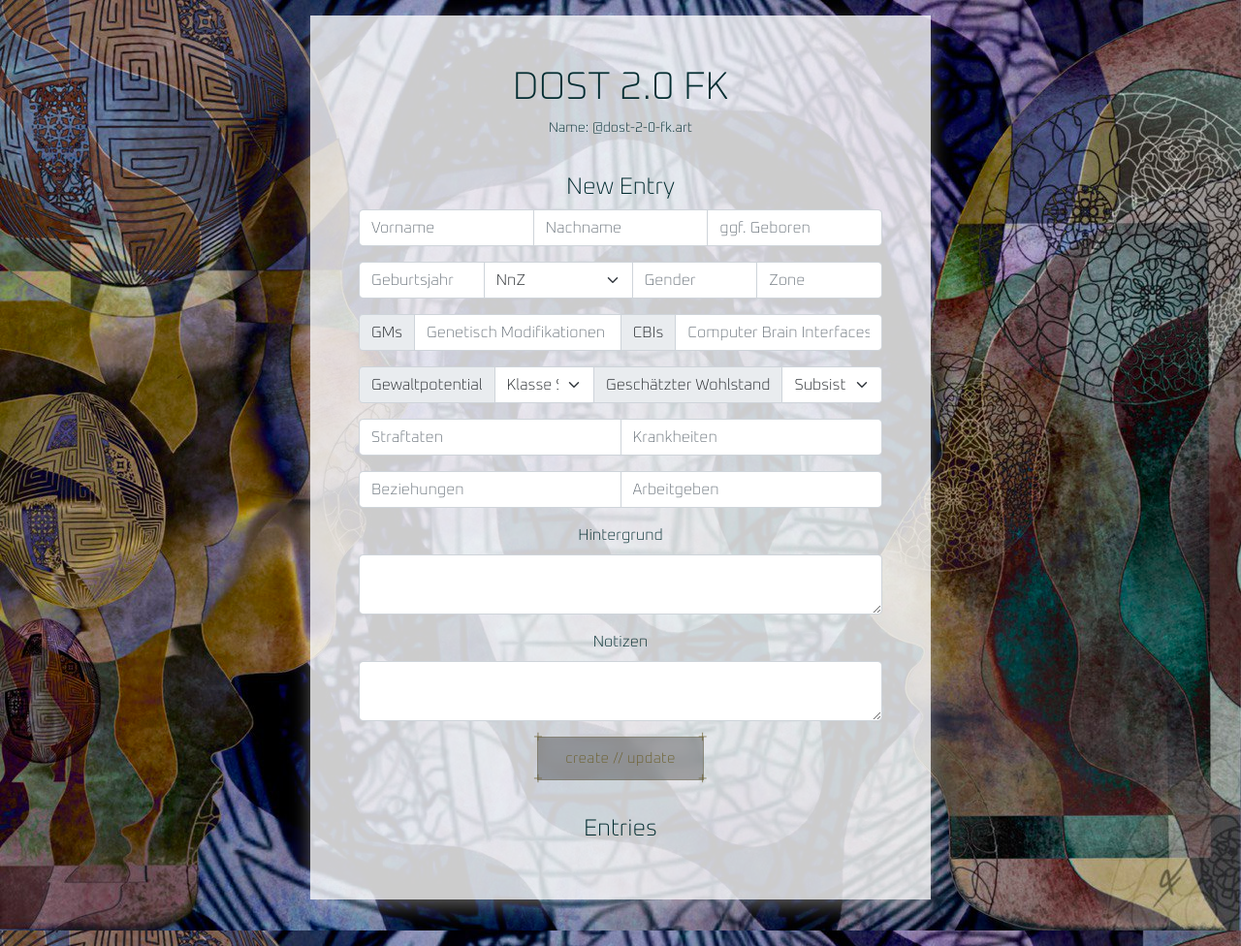
After one commit to Dost-2-0-FK/homepage, a Flask app: template templates/secret-file/edit.html in a window 1280 px wide. The commit adds this page. Shown: the whole page at 97% size. Run offline with Flask 3, Linux system fonts and the light colour scheme; the template is opened without the code that fills it, so the values that code supplies are empty; parts of the project's set-up code (start-up, migrations or seed data) failed here and were passed over.

Commit message:
Working on creating secret file entries (WIP)

```diff
--- a/app.py
+++ b/app.py
@@ -1,11 +1,9 @@
 import random
 import os
 import string
-from datetime import date
-from typing import MutableSequence
 from dotenv import load_dotenv
 from flask import Flask, json, redirect, render_template, request, url_for
-from threading import Lock
+from src.secretor import SecretFileEntry, Secretor
 from src.communicator import Comm
 from src.mailer import Mailer
 from src.user_manager import UManager
@@ -31,7 +29,7 @@ MSG_DELETED = "we successfully deleted you from our system."
 mail = Mailer()
 
 comm = Comm()
-
+secretor = Secretor()
 umanger = UManager()
 
 app = Flask(__name__)
@@ -66,6 +64,82 @@ def communicate(key: str):
         collectives=comm.collectives,
         me=me
     )
+
+@app.route("/secret/<key>")
+def secret_file(key: str):
+    user = umanger.get_user(key)
+    if user is None:
+        return redirect(url_for("main", msg=MSG_INVALID), code=303)
+    me = comm.get_user(user.email.lower())
+    if me is None:
+        return redirect(url_for("entry", key=key, msg=MSG_UNAUTHORIZED), code=303)
+    return render_template(
+        "secret-file.html",
+        user=user,
+        me=me,
+        entries=secretor.secret_files(),
+        is_editor= "chars" in me.collective or "orga" in me.collective
+    )
+
+@app.route("/secret/<key>/edit")
+def secret_file_entries(key: str):
+    user = umanger.get_user(key)
+    if user is None:
+        return redirect(url_for("main", msg=MSG_INVALID), code=303)
+    me = comm.get_user(user.email.lower())
+    if me is None:
+        return redirect(url_for("entry", key=key, msg=MSG_UNAUTHORIZED), code=303)
+    return render_template(
+        "secret-file/edit.html",
+        user=user,
+        me=me,
+        entries=secretor.users_secret_file_entries(key),
+        is_editor= "chars" in me.collective or "orga" in me.collective
+    )
+
+@app.route("/secret/<key>/reviews")
+def secret_file_reviews(key: str):
+    user = umanger.get_user(key)
+    if user is None:
+        return redirect(url_for("main", msg=MSG_INVALID), code=303)
+    me = comm.get_user(user.email.lower())
+    if me is None:
+        return redirect(url_for("entry", key=key, msg=MSG_UNAUTHORIZED), code=303)
+    return render_template(
+        "secret-file/review.html",
+        user=user,
+        me=me,
+        entries=secretor.secret_files_in_review(me.collective),
+        is_editor= "chars" in me.collective or "orga" in me.collective
+    )
+
+@app.route("/secret/<key>/entry/update", methods=["POST"])
+def secret_file_update_entry(key: str):
+    print(request.form.to_dict(flat=False))
+    entry = SecretFileEntry(
+        key=request.form.get("key", __create_id()),
+        name=request.form.get("name", ""),
+        sirname=request.form.get("sirname", ""),
+        maidenname=request.form.get("maidenname", ""),
+        gender=request.form.get("gender", ""),
+        dob=request.form.get("dob", ""),
+        zone=request.form.get("zone", ""),
+        genetic_augmentations=request.form.get("genetic_augmentations", "").split("; "),
+        computer_brain_interfaces=request.form.get("computer_brain_interfaces", "").split("; "),
+        violence_potential=int(request.form.get("violence_potential", "0")),
+        estimated_wealth=int(request.form.get("estimated_wealth", "0")),
+        crimes=request.form.get("crimes", "0").split(";"),
+        employers=request.form.get("employers", "0").split(";"),
+        connections=request.form.get("connections", "0").split(";"),
+        illnesses=request.form.get("illnesses", "0").split(";"),
+        background=request.form.get("background", ""),
+        notes=request.form.get("notes", ""),
+        _creator=request.form.get("_creator", ""),
+        _published=bool(request.form.get("_published", "")),
+        _review=bool(request.form.get("_review", ""))
+    )
+
+    return redirect(url_for("secret_file_entries", key=key), code=303)
 
 @app.route("/access", methods=["POST"])
 def reservieren():
--- /dev/null
+++ b/src/secretor.py
@@ -0,0 +1,79 @@
+import dataclasses
+import json
+import os
+from dataclasses import dataclass
+from typing import Dict, List
+
+SECRET_FILE_PATH = "data/file"
+
+@dataclass
+class SecretFileEntry:
+    key: str
+    # Name
+    name: str
+    sirname: str
+    maidenname: str
+    # Gender, birth, zone
+    gender: str
+    dob: str
+    zone: str
+    # Mods
+    genetic_augmentations: list[str]
+    computer_brain_interfaces: list[str]
+    # Violence
+    violence_potential: int
+    estimated_wealth: int
+    # Background
+    crimes: list[str]
+    employers: list[str]
+    background: str
+    connections: list[str]
+    illnesses: list[str]
+    notes: str
+    _creator: str
+    _published: bool
+    _review: bool
+
+class Secretor:
+    def __init__(self):
+        self.secret_file = self.__load_secret_file()
+
+    def users_secret_file_entries(self, creator: str) -> List[SecretFileEntry]:
+        users_entries = []
+        for _, entry in self.secret_file.items():
+            if entry._creator == creator:
+                users_entries.append(entry)
+        return users_entries
+
+    def secret_files_in_review(self, collective: str) -> List[SecretFileEntry]:
+        block = collective.split("-")[0] if "-" in collective else collective
+        entries = []
+        for _, entry in self.secret_file.items():
+            if entry._review and (not block or block in entry._creator):
+                entries.append(entry)
+        return entries
+
+    def secret_files(self) -> List[SecretFileEntry]:
+        entries = []
+        for _, entry in self.secret_file.items():
+            if entry._published:
+                entries.append(entry)
+        return entries
+
+    def add_secret_file_entry(self, json_str: str):
+        entry = SecretFileEntry(**json.loads(json_str))
+        self.secret_file[entry.key] = entry
+        self.__save_entry(entry)
+
+    def __save_entry(self, entry: SecretFileEntry):
+        with open(os.path.join(SECRET_FILE_PATH, entry.key), "w") as f:
+            json.dump(dataclasses.asdict(entry), f)
+
+    def __load_secret_file(self) -> Dict[str, SecretFileEntry]:
+        """ Loads secret service files """
+        entries = {}
+        for filename in os.listdir(SECRET_FILE_PATH):
+            with open(os.path.join(SECRET_FILE_PATH, filename), "r") as f:
+                json_data = json.load(f)
+                entries[filename] = SecretFileEntry(**json_data)
+        return entries
--- a/src/user_manager.py
+++ b/src/user_manager.py
@@ -2,7 +2,6 @@ import json
 import os
 from threading import Lock
 from typing import Dict, List
-
 from src.seafiler import SeafBytes, Seafile
 
 try:
--- a/templates/entry.html
+++ b/templates/entry.html
@@ -4,6 +4,9 @@
 <p class="small">{{user.key}}</p>
 <p class="small">{% if has_communicate %}
   <a href="/communicate/{{user.key}}">communicate</a>
+{% endif %}</p>
+<p class="small">{% if has_communicate %}
+  <a href="/secret/{{user.key}}">secret-file</a>
 {% endif %}</p>
 
 {% if user.name|length == 0 %}
--- /dev/null
+++ b/templates/secret-file/edit-entry.html
@@ -0,0 +1,75 @@
+<form action="/secret/<key>/entry/update" method="post">
+  <div class="input-group mb-3">
+    <input type="text" class="form-control" placeholder="Vorname" aria-label="Name" name="name" id="name">
+    <input type="text" class="form-control" placeholder="Nachname" aria-label="Nachname" name="sirname" id="sirname">
+    <input type="text" class="form-control" placeholder="ggf. Geboren"
+        aria-label="Geboren" name="maidenname" id="maidenname">
+  </div>
+  <div class="input-group mb-3">
+    <input type="text" class="form-control" placeholder="Geburtsjahr" aria-label="dob" name="dob" id="dob">
+    <select class="form-select" aria-label="Default select example">
+      <option selected title="Nach neuer Zeitrechnung" value="nnz">NnZ</option>
+      <option title="Vor neuer Zeitrechnung" value="vnz">VnZ</option>
+    </select>
+    <input type="text" class="form-control" placeholder="Gender" aria-label="gender" name="gender" id="gender">
+    <input type="text" class="form-control" placeholder="Zone" aria-label="zone" name="zone" id="zone">
+  </div>
+  <div class="input-group mb-3">
+    <span class="input-group-text" id="basic-addon-gms">GMs</span>
+    <input type="text" class="form-control" placeholder="Genetisch Modifikationen"
+        aria-label="genetic_augmentations" name="genetic_augmentations" id="genetic_augmentations">
+    <span class="input-group-text" id="basic-addon-cbis">CBIs</span>
+    <input type="text" class="form-control" placeholder="Computer Brain Interfaces"
+        aria-label="computer_brain_interfaces" name="computer_brain_interfaces" id="computer_brain_interfaces">
+  </div>
+  <div class="input-group mb-3">
+    <span class="input-group-text" id="basic-addon-gewalt">Gewaltpotential</span>
+    <select class="form-select" aria-label="">
+      <option selected value=0>Klasse Sigma (ε) – Latent / Geduldig</option>
+      <option value=1>Klasse Gamma (γ) – Reguliert / Kontrolliert</option>
+      <option value=2>Klasse Beta (β) – Direktiv / Durchsetzend</option>
+      <option value=3>Klasse Alpha (α) – Offensiv / Vernichtend</option>
+      <option value=4>Klasse Omega (ω) – Systemkollaps / Unbändig</option>
+    </select>
+    <span class="input-group-text" id="basic-addon-gewalt">Geschätzter Wohlstand</span>
+    <select class="form-select" aria-label="">
+      <option selected value=0>Subsistenz-Allokation – Zum physischen Überleben gerade ausreichend.</option>
+      <option value=1>Grundkontingent / Zivilquote – Deckt Basisbedürfnisse, ohne Spielraum.</option>
+      <option value=2>Prämienstufe / Leistungskonto – Komfort, kleine Luxusgüter, Status</option>
+      <option value=3>Direktorats-Budget / Ressourcenmandat – Zugang zu Exklusivität und Macht.</option>
+      <option value=4>Kern-Akteur / Architekten-Privileg – Kontrolle über Ressourcenströme selbst.</option>
+    </select>
+  </div>
+  <div class="input-group mb-3">
+    <input type="text" class="form-control" placeholder="Straftaten"
+        aria-label="crimes" name="crimes" id="crimes">
+    <input type="text" class="form-control" placeholder="Krankheiten"
+        aria-label="illnesses" name="illnesses" id="illnesses">
+  </div>
+
+  <div class="input-group mb-3">
+    <input type="text" class="form-control" placeholder="Beziehungen"
+        aria-label="connections" name="connections" id="connections">
+    <input type="text" class="form-control" placeholder="Arbeitgeben"
+        aria-label="empoyes" name="empoyes" id="empoyes">
+  </div>
+
+  <label for="background" class="form-label">Hintergrund</label>
+  <div class="input-group mb-3">
+    <textarea class="form-control" aria-label="background" name="background" id="background"></textarea>
+  </div>
+  <label for="notes" class="form-label">Notizen</label>
+  <div class="input-group mb-3">
+    <textarea class="form-control" aria-label="notes" name="notes" id="notes"></textarea>
+  </div>
+
+  <input hidden type="text" name="key" id="key" value="">
+  <input hidden type="text" name="_creator" id="_creator" value="{{user.key}}">
+  <input hidden type="text" name="_published" id="_published" value="">
+  <input hidden type="number" name="_published" id="_published" value=0>
+  <input hidden type="number" name="_review" id="_review" value=0>
+
+  {% set label="create // update" %}
+  {% set type="submit" %}
+  {% include "forms/button.html" %}
+</form>
--- /dev/null
+++ b/templates/secret-file/edit.html
@@ -0,0 +1,14 @@
+{% extends "layout.html" %}
+{% block body %}
+
+  <p class="small">Name: {{me.mail}}@dost-2-0-fk.art</p>
+
+  <h4>New Entry</h4>
+  {% include "secret-file/edit-entry.html" %}
+
+  <h4>Entries</h4>
+  {% for entry in entries %}
+    {% include "secret-file/view-entry.html" %}
+  {% endfor %}
+
+{% endblock %}
```
Also changed, not shown: src/objects/akte.py (deleted, +0 -16 lines), templates/secret-file.html (added, +13 -0 lines), templates/secret-file/review.html (added, +9 -0 lines), templates/secret-file/view-entry.html (added).
